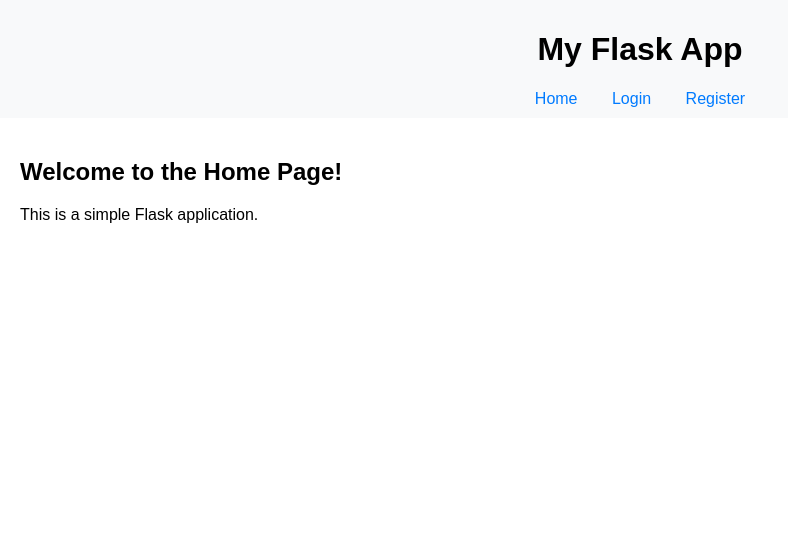
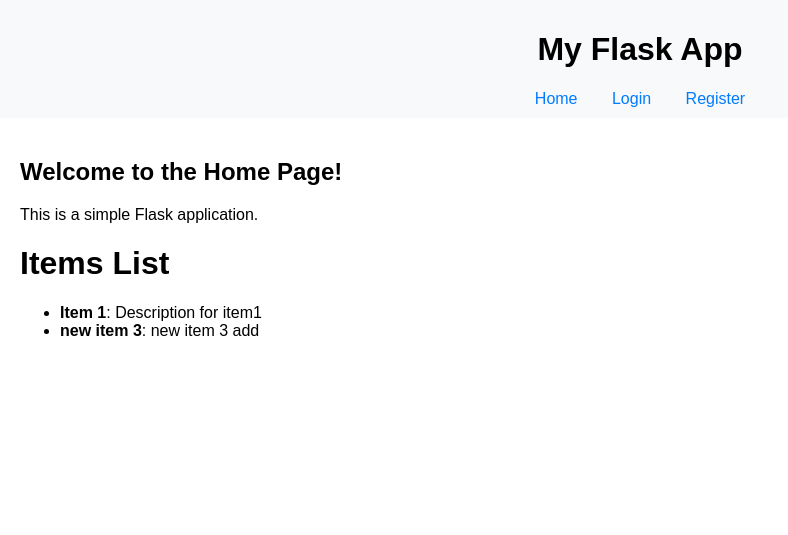
Before and after one commit to Tizian-94/flask-shop, a Flask app: page / in a window 1280 px wide. Shown: the top 535 px of the page, without its empty margins (0-788 px from the left). Run offline with Flask 3, Linux system fonts and the light colour scheme.

Commit message:
database updated, additem and admin working

```diff
--- a/app/auth.py
+++ b/app/auth.py
@@ -32,8 +32,8 @@ def register():
         if user:
             flash('Username already taken','danger')
         else:
-            query = text('INSERT INTO user (username, password) VALUES (:username, :password)')
-            db.session.execute(query, {'username': username, 'password': hashed_password})
+            query = text('INSERT INTO user (username, password, isadmin) VALUES (:username, :password, :isadmin)')
+            db.session.execute(query, {'username': username, 'password': hashed_password, 'isadmin':False})
             db.session.commit()
             flash('Registration successful! You can now login', "success")
             return redirect(url_for('login'))
--- a/app/routes.py
+++ b/app/routes.py
@@ -1,6 +1,33 @@
-from app import app
-from flask import render_template
+from app import app, db
+from flask import request, redirect, render_template, url_for, flash, session
+from app.models import Item, User
 
 @app.route('/')
 def home():
-    return render_template('index.html')
+    items = Item.query.all()
+    return render_template('index.html', items=items)
+
+@app.route('/admin/add_item', methods=['GET', 'POST'])
+def add_item():
+    if 'username' not in session:
+        flash('You need to be logged in to access this page.', 'danger')
+        return redirect(url_for('login'))
+
+    current_user = User.query.filter_by(username=session['username']).first()
+
+    if not current_user or not current_user.isadmin:
+        flash('You do not have admin permission', 'danger')
+        return redirect(url_for('home'))
+
+    if request.method == 'POST':
+        item_name = request.form['item_name']
+        item_description = request.form['item_description']
+
+        new_item = Item(item_name=item_name, item_description=item_description, added_by=current_user.username)
+        db.session.add(new_item)
+        db.session.commit()
+
+        flash('Item added successfully!','success')
+        return redirect(url_for('home'))
+
+    return render_template('add_item.html')
--- a/app/templates/index.html
+++ b/app/templates/index.html
@@ -5,4 +5,13 @@
 {% block content %}
 <h2>Welcome to the Home Page!</h2>
 <p>This is a simple Flask application.</p>
+
+<h1>Items List</h1>
+<ul>
+    {% for item in items %}
+    <li>
+        <strong>{{ item.item_name }}</strong>: {{ item.item_description }}
+    </li>
+    {% endfor %}
+</ul>
 {% endblock %}
```
Also changed, not shown: app/models.py (+35 -9 lines), app/templates/add_item.html (added, +18 -0 lines), site.db.
